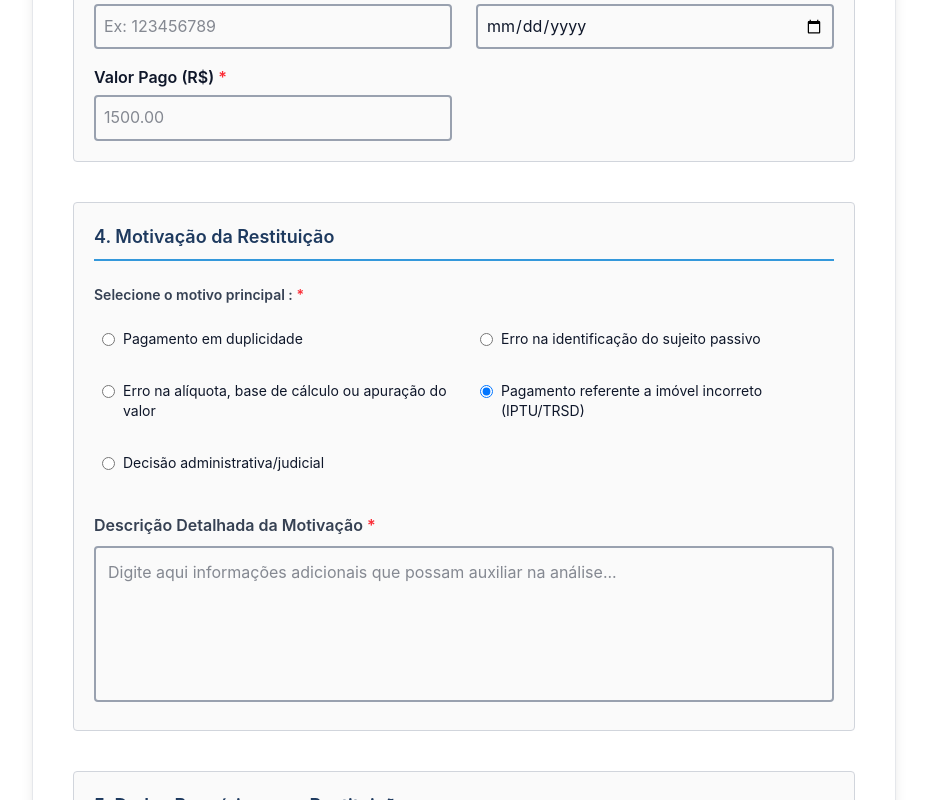
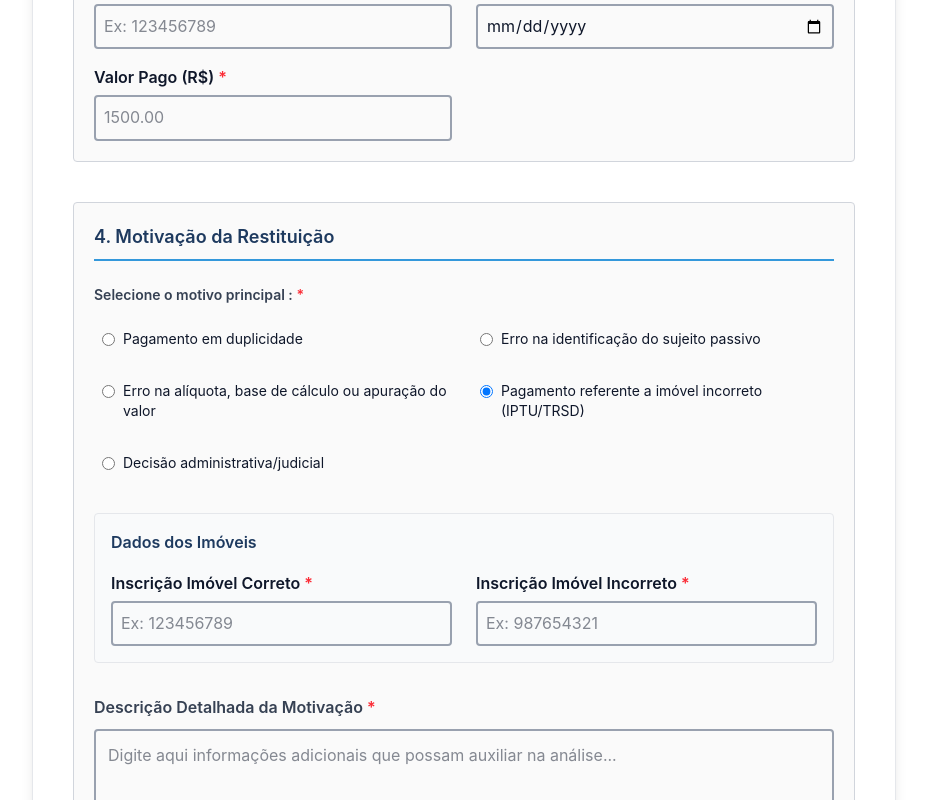
Before and after one commit to RomuloMaltez/form-restituicao, a Next.js app: page / in a window 1280 px wide. Both pictures are taken after a click on the label "Pagamento referente a imóvel incorreto (IPTU/TRSD)". Shown: the part 1716-2516 px from the top of the page, without its empty margins (176-1103 px from the left). Built offline with nearby package versions, Linux system fonts and the light colour scheme.

Commit message:
feat: add `Property Data` sesstion to `FormMotivacao`

```diff
--- a/src/components/Formulario/formMotivacao.tsx
+++ b/src/components/Formulario/formMotivacao.tsx
@@ -1,11 +1,18 @@
 "use client";
+
 import { useFormContext } from "react-hook-form";
 
 export default function FormMotivacao() {
   const {
     register,
+    watch,
     formState: { errors },
   } = useFormContext();
+
+  const motivo = watch("motivo_principal");
+
+  const mostrarImovel =
+    motivo === "Pagamento referente a imóvel incorreto (IPTU/TRSD)";
 
   return (
     <section className="form-section p-5 bg-[#FAFAFA] border border-gray-300 rounded mt-10 mb-10">
@@ -69,6 +76,61 @@ export default function FormMotivacao() {
         </label>
       </div>
 
+      {/* CAMPOS CONDICIONAIS */}
+
+      {mostrarImovel && (
+        <div className="bg-gray-50 p-4 rounded border border-gray-200 mb-8">
+          <h4 className="font-semibold mb-4 text-[#2c3e50]">
+            Dados dos Imóveis
+          </h4>
+
+          <div className="grid grid-cols-1 md:grid-cols-2 gap-6">
+            <div>
+              <label className="block font-semibold mb-1">
+                Inscrição Imóvel Correto <span className="text-red-500">*</span>
+              </label>
+
+              <input
+                {...register("imovel_correto")}
+                placeholder="Ex: 123456789"
+                className={`w-full border-2 rounded p-2 ${
+                  errors.imovel_correto ? "border-red-500" : "border-gray-400"
+                }`}
+              />
+
+              {errors.imovel_correto && (
+                <p className="text-red-500 text-sm">
+                  {errors.imovel_correto.message as string}
+                </p>
+              )}
+            </div>
+
+            <div>
+              <label className="block font-semibold mb-1">
+                Inscrição Imóvel Incorreto{" "}
+                <span className="text-red-500">*</span>
+              </label>
+
+              <input
+                {...register("imovel_incorreto")}
+                placeholder="Ex: 987654321"
+                className={`w-full border-2 rounded p-2 ${
+                  errors.imovel_incorreto ? "border-red-500" : "border-gray-400"
+                }`}
+              />
+
+              {errors.imovel_incorreto && (
+                <p className="text-red-500 text-sm">
+                  {errors.imovel_incorreto.message as string}
+                </p>
+              )}
+            </div>
+          </div>
+        </div>
+      )}
+
+      {/* DESCRIÇÃO */}
+
       <div className="w-full mt-4">
         <label className="block font-semibold mb-2 text-gray-700">
           Descrição Detalhada da Motivação{" "}
--- a/src/schema/motivacaoSchema.ts
+++ b/src/schema/motivacaoSchema.ts
@@ -1,22 +1,35 @@
 import z from "zod";
 
-export const motivacaoSchema = z.object({
-  motivo_principal: z
-    .string()
-    .refine(
-      (value) =>
-        [
-          "Pagamento em duplicidade",
-          "Erro na identificação do sujeito passivo",
-          "Erro na alíquota, base de cálculo ou apuração do valor",
-          "Pagamento referente a imóvel incorreto (IPTU/TRSD)",
-          "Decisão administrativa/judicial",
-        ].includes(value),
-      {
-        message: "Selecione um motivo principal!",
-      },
-    ),
-  descicao_da_motivacao: z
-    .string()
-    .min(10, "Descreva pelo menos 10 caracteres"),
-});
+export const motivacaoSchema = z
+  .object({
+    motivo_principal: z.string(),
+
+    descicao_da_motivacao: z
+      .string()
+      .min(10, "Descreva pelo menos 10 caracteres"),
+
+    imovel_correto: z.string().optional(),
+    imovel_incorreto: z.string().optional(),
+  })
+  .superRefine((data, ctx) => {
+    if (
+      data.motivo_principal ===
+      "Pagamento referente a imóvel incorreto (IPTU/TRSD)"
+    ) {
+      if (!data.imovel_correto || data.imovel_correto.length < 5) {
+        ctx.addIssue({
+          path: ["imovel_correto"],
+          code: "custom",
+          message: "Informe a inscrição correta",
+        });
+      }
+
+      if (!data.imovel_incorreto || data.imovel_incorreto.length < 5) {
+        ctx.addIssue({
+          path: ["imovel_incorreto"],
+          code: "custom",
+          message: "Informe a inscrição incorreta",
+        });
+      }
+    }
+  });
```
